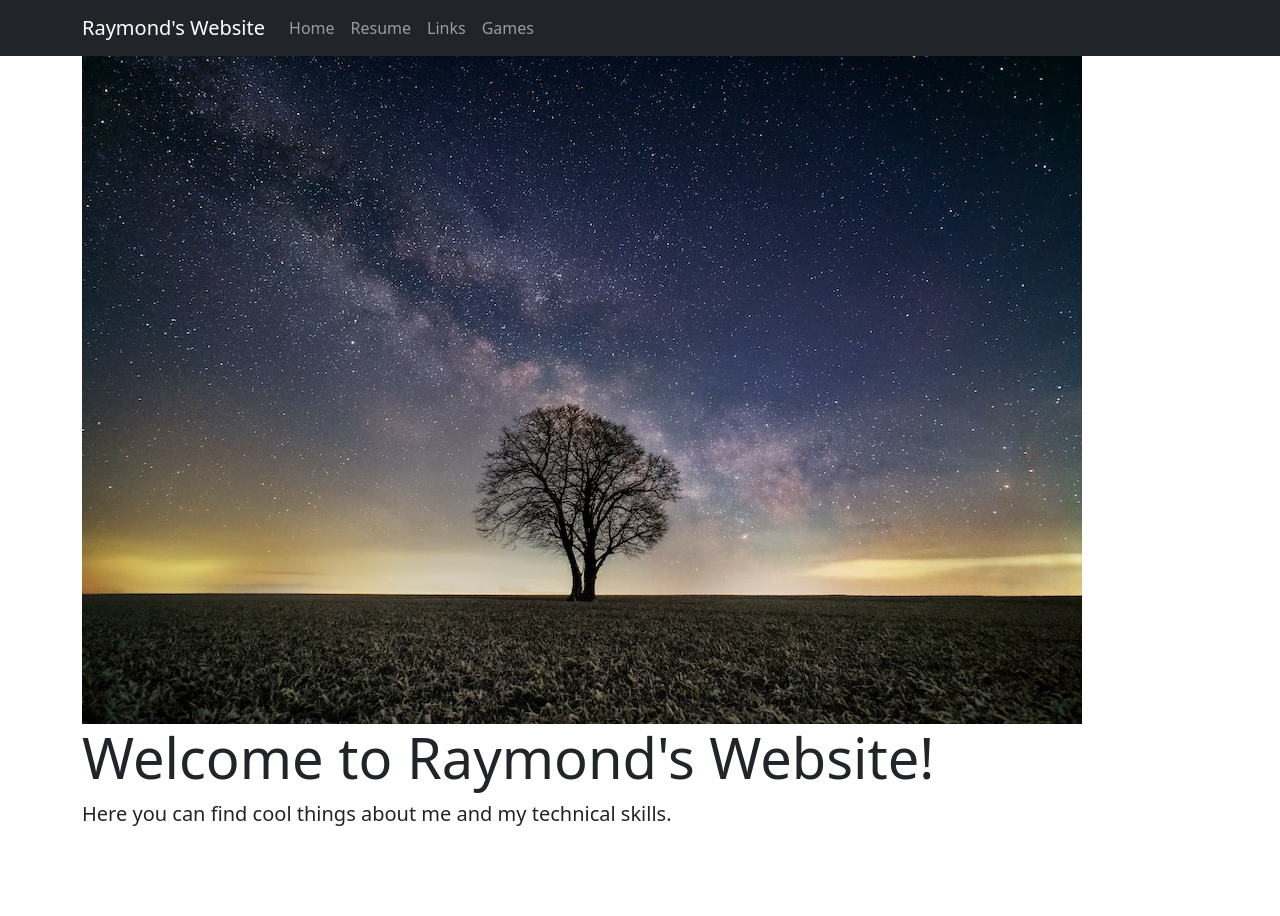
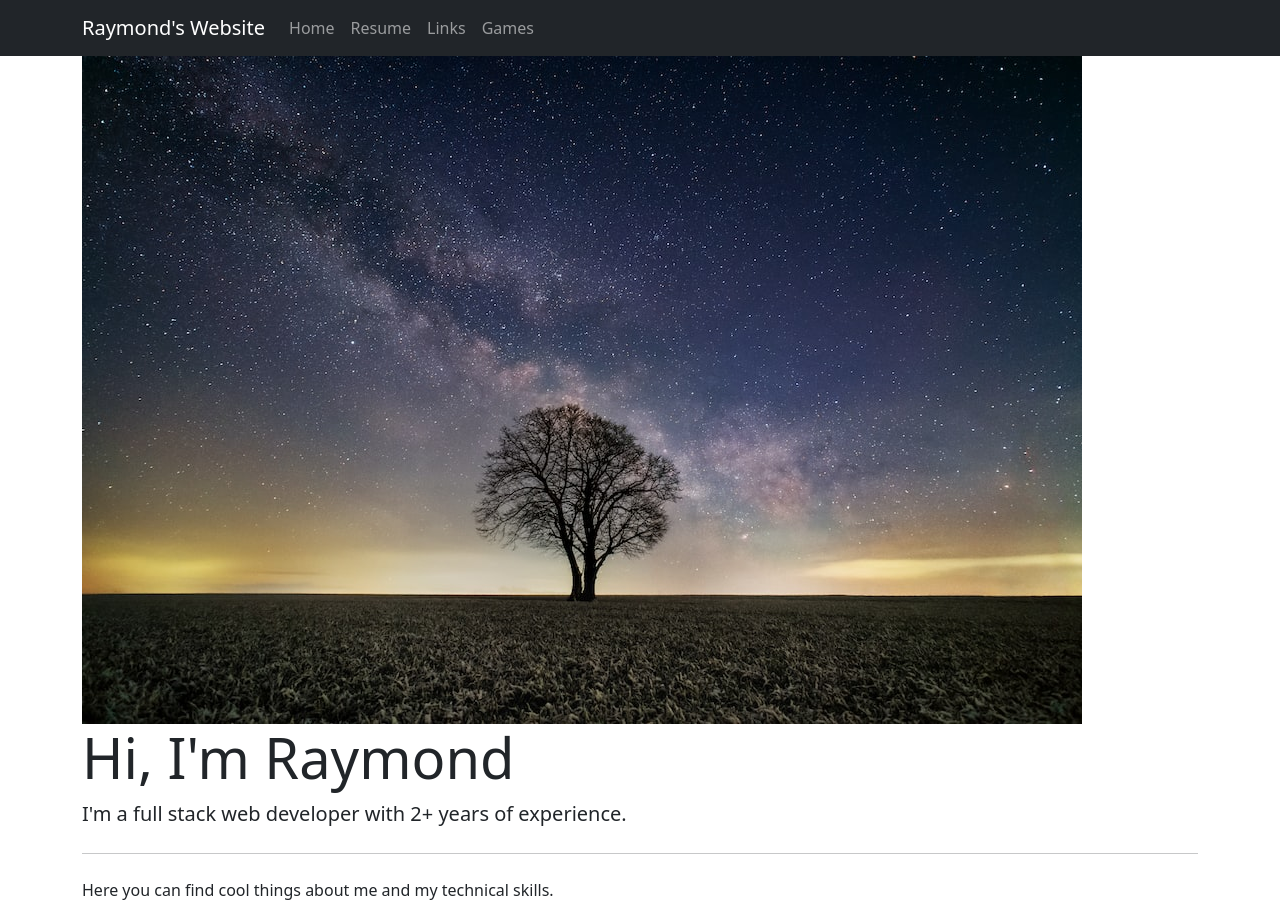
Before and after one commit to Raymond-Xia/raymond-xia.github.io, a React (Vite) app in the folder react-app/: page / in a window 1280 px wide. Shown: the top 916 px of the page. Before the commit the page ends 845 px from the top, so only its background shows below. Built offline with nearby package versions, Linux system fonts and the light colour scheme.

Commit message:
Updated links page with cards

```diff
--- a/react-app/src/App.tsx
+++ b/react-app/src/App.tsx
@@ -9,7 +9,7 @@ function App() {
     <>
       <Navbar bg="dark" data-bs-theme="dark" expand="lg">
         <Container>
-          <Navbar.Brand href="#">Raymond's Website</Navbar.Brand>
+          <Navbar.Brand href="/#">Raymond's Website</Navbar.Brand>
           <Navbar.Toggle aria-controls="basic-navbar-nav" />
           <Navbar.Collapse id="basic-navbar-nav">
             <Nav className="me-auto">
--- a/react-app/src/Home.tsx
+++ b/react-app/src/Home.tsx
@@ -2,6 +2,7 @@ import ListGroup from "./components/ListGroup";
 import Button from "react-bootstrap/Button";
 import Tree from "./assets/tree.jpg";
 import Image from "react-bootstrap/Image";
+import Carousel from "react-bootstrap/Carousel";
 
 function Home() {
   let items = ["New York", "San Francisco", "Tokyo", "London", "Paris"];
@@ -14,20 +15,17 @@ function Home() {
     <>
       <Image src={Tree} alt="Tree" fluid />
       <div className="jumbotron">
-        <h1 className="display-4">Welcome to Raymond's Website!</h1>
+        <h1 className="display-4">Hi, I'm Raymond</h1>
         <p className="lead">
-          Here you can find cool things about me and my technical skills.
+          I'm a full stack web developer with 2+ years of experience.
         </p>
-        {/* <hr className="my-4" />
-        <p>
-          It uses utility classes for typography and spacing to space content
-          out within the larger container.
-        </p>
+        <hr className="my-4" />
+        <p>Here you can find cool things about me and my technical skills.</p>
         <p className="lead">
           <a className="btn btn-primary btn-lg" href="#" role="button">
             Learn more
           </a>
-        </p> */}
+        </p>
       </div>
       {/* <ListGroup
         items={items}
--- a/react-app/src/Links.tsx
+++ b/react-app/src/Links.tsx
@@ -1,14 +1,41 @@
+import Button from "react-bootstrap/Button";
+import Card from "react-bootstrap/Card";
+import Github from "./assets/github-logo.png";
+import LinkedIn from "./assets/linkedin-logo.png";
+
 function Links() {
   return (
-    <div>
-      <a href="https://github.com/raymond-xia">
-        https://github.com/raymond-xia
-      </a>
-      <br />
-      <a href="https://linkedin.com/in/raymond-xia">
-        https://linkedin.com/in/raymond-xia
-      </a>
-    </div>
+    <>
+      <div className="row">
+        <div className="col-lg-3 mb-4">
+          <Card>
+            <Card.Img variant="top" src={Github} style={{ width: "18rem" }} />
+            <Card.Body>
+              <Card.Title>GitHub</Card.Title>
+              <Card.Text>Click to check out my GitHub.</Card.Text>
+              <Button href="https://github.com/raymond-xia" variant="primary">
+                Go to GitHub
+              </Button>
+            </Card.Body>
+          </Card>
+        </div>
+        <div className="col-lg-3 mb-4">
+          <Card>
+            <Card.Img variant="top" src={LinkedIn} style={{ width: "18rem" }} />
+            <Card.Body>
+              <Card.Title>LinkedIn</Card.Title>
+              <Card.Text>Click to check out my LinkedIn.</Card.Text>
+              <Button
+                href="https://linkedin.com/in/raymond-xia"
+                variant="primary"
+              >
+                Go to LinkedIn
+              </Button>
+            </Card.Body>
+          </Card>
+        </div>
+      </div>
+    </>
   );
 }
 
```
Also changed, not shown: react-app/src/assets/github-logo.png (added), react-app/src/assets/linkedin-logo.png (added).
